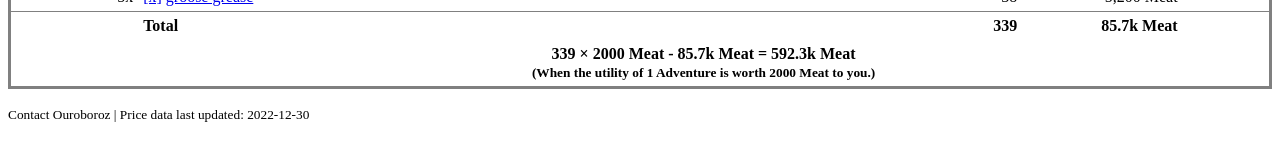
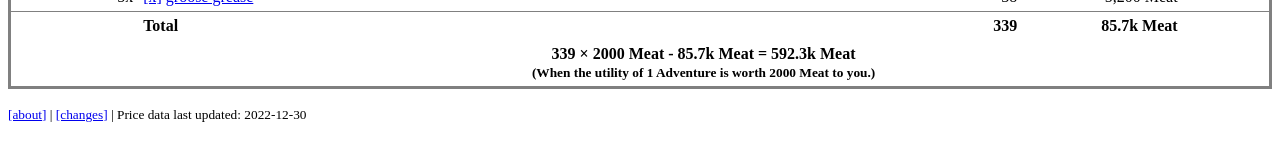
Before and after one commit to Ouroboroz/ouroboroz.github.io, a Jekyll site: the page kol/diets.html, which Jekyll copies as it is, in a window 1280 px wide. Shown: the part 470-631 px from the top of the page. Built offline with Jekyll 4.4.1, drawn with Linux system fonts in a browser that asks for light colours.

Commit message:
added about

```diff
--- a/kol/diets.html
+++ b/kol/diets.html
@@ -288,6 +288,6 @@
 This page computes the optimal diet in JavaScript, so running scripts must be enabled for the page to work.
 </p>
 </noscript>
-<p><small><a>Contact Ouroboroz</a> | Price data last updated: 2022-12-30</small></p>
+<p><small><a href="javascript:about()">[about]</a> | <a href="javascript:changes()">[changes]</a> | Price data last updated: 2022-12-30</small></p>
 <script text="text-javascript">settings_changed()</script>
 </body></html>
```
